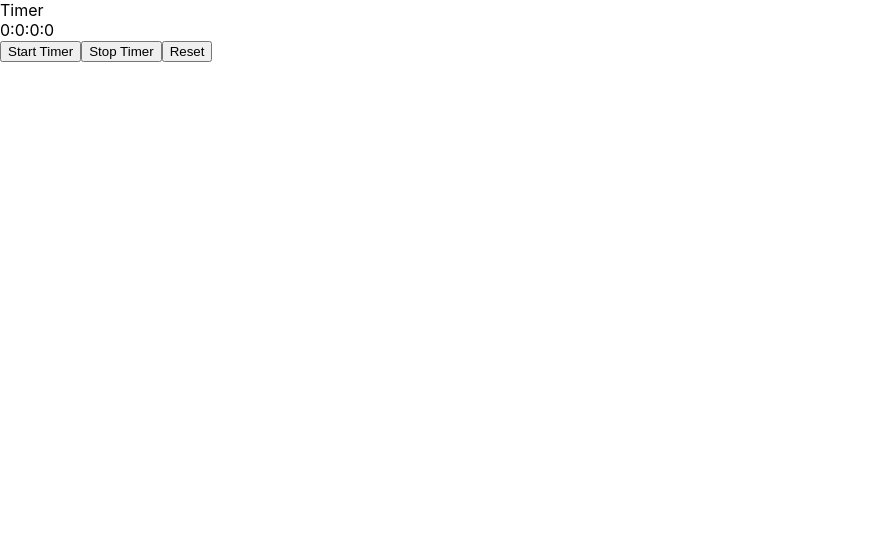
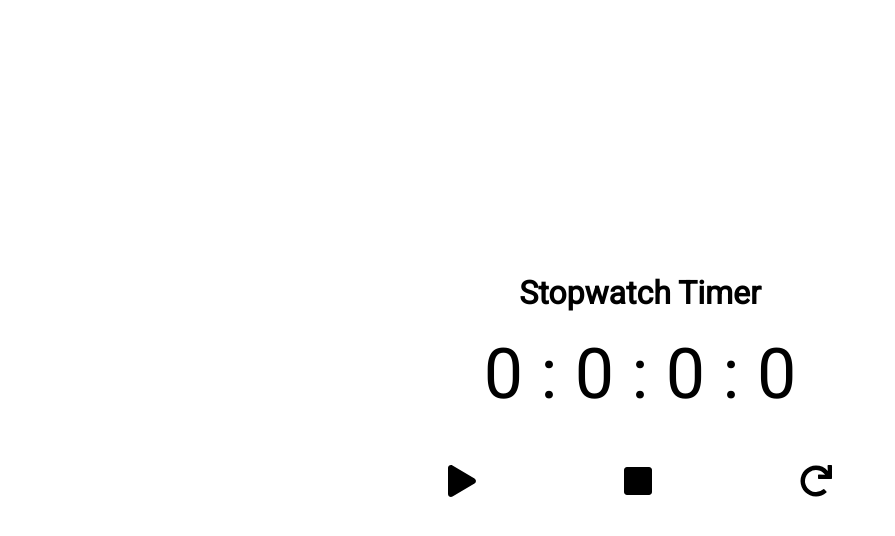
Before and after one commit to mw60680/stopwatch, a React (Create React App) app: page / in a window 1280 px wide. Shown: the top 536 px of the page, without its empty margins (0-895 px from the left). Built offline with nearby package versions, Linux system fonts and the light colour scheme.

Commit message:
Added fontawesome icons for controls. Start time on reset fix. Added propTypes and defaults. Added a bit of styling.

```diff
--- a/package.json
+++ b/package.json
@@ -3,6 +3,9 @@
   "version": "0.1.0",
   "private": true,
   "dependencies": {
+    "@fortawesome/fontawesome-svg-core": "^1.2.34",
+    "@fortawesome/free-solid-svg-icons": "^5.15.2",
+    "@fortawesome/react-fontawesome": "^0.1.14",
     "@testing-library/jest-dom": "^5.11.9",
     "@testing-library/react": "^11.2.3",
     "@testing-library/user-event": "^12.6.2",
--- a/public/index.html
+++ b/public/index.html
@@ -24,6 +24,9 @@
       work correctly both with client-side routing and a non-root public URL.
       Learn how to configure a non-root public URL by running `npm run build`.
     -->
+
+    <link rel="stylesheet"
+          href="https://fonts.googleapis.com/css?family=Roboto">
     <title>Stopwatch App</title>
   </head>
   <body>
--- a/src/App.css
+++ b/src/App.css
@@ -1,38 +1,26 @@
-.App {
-  text-align: center;
+.timer-container {
+	display: flex;
+	height: 100vh;
+	justify-content: center;
+	align-items: center;
+	flex-direction: column;
 }
 
-.App-logo {
-  height: 40vmin;
-  pointer-events: none;
+.timer {
 }
 
-@media (prefers-reduced-motion: no-preference) {
-  .App-logo {
-    animation: App-logo-spin infinite 20s linear;
-  }
+.timer-values {
+	font-size: 70px;
 }
 
-.App-header {
-  background-color: #282c34;
-  min-height: 100vh;
-  display: flex;
-  flex-direction: column;
-  align-items: center;
-  justify-content: center;
-  font-size: calc(10px + 2vmin);
-  color: white;
+.timer-controls {
+	display: flex;
+	width: 100%;
+	max-width: 30%;
+	justify-content: space-between;
+	padding: 50px 0;
 }
 
-.App-link {
-  color: #61dafb;
+.timer-controls > *:hover {
+	cursor: pointer;
 }
-
-@keyframes App-logo-spin {
-  from {
-    transform: rotate(0deg);
-  }
-  to {
-    transform: rotate(360deg);
-  }
-}
--- a/src/App.js
+++ b/src/App.js
@@ -4,7 +4,9 @@ import Stopwatch from './Stopwatch';
 
 function App() {
   return (
-    <Stopwatch/>
+    <div className='timer-container'>
+      <Stopwatch/>
+    </div>
   );
 }
 
--- a/src/Stopwatch.js
+++ b/src/Stopwatch.js
@@ -1,6 +1,9 @@
-import React, { Fragment, useEffect, useState } from 'react'
+import React, { Fragment, useEffect, useState } from 'react';
+import PropTypes from 'prop-types';
+import { FontAwesomeIcon } from '@fortawesome/react-fontawesome';
+import { faPlay, faStop, faRedo } from '@fortawesome/free-solid-svg-icons';
 
-const Stopwatch = () => {
+const Stopwatch = ({ heading }) => {
     const [running, setRunning] = useState(false);
 
     const [startTime, setStartTime] = useState();
@@ -30,7 +33,7 @@ const Stopwatch = () => {
 
     const startTimer = () => {
         setRunning(true);
-        setStartTime(Date.now());
+        !startTime && setStartTime(Date.now());
     }
 
     const stopTimer = () => {
@@ -39,39 +42,35 @@ const Stopwatch = () => {
 
     const resetTimer = () => {
         setTime({hrs: 0, min: 0, sec: 0, ms: 0})
+        setStartTime();
     }
 
-    const start = () => {
-        return (
-            <button onClick={startTimer}>Start Timer</button>
-        )
-    }
+    const start = () => <FontAwesomeIcon icon={faPlay} onClick={startTimer} size={'2x'}/>
 
-    const stop = () => {
-        return (
-            <button onClick={stopTimer}>Stop Timer</button>
-        )
-    }
+    const stop = () => <FontAwesomeIcon icon={faStop} onClick={stopTimer} size={'2x'}/>
 
-    const reset = () => {
-        return (
-            <button onClick={resetTimer}>Reset</button>
-        )
-    }
+    const reset = () => <FontAwesomeIcon icon={faRedo} onClick={resetTimer} size={'2x'}/>
 
     const timer = () => {
         return (
             <Fragment>
-                <div>Timer</div>
+                <div className='heading'>
+                    <h1>{ heading }</h1>
+                </div>
                 <div className='timer'>
-                    <span>{time.hrs}</span>:
-                    <span>{time.min}</span>:
-                    <span>{time.sec}</span>:
-                    <span>{time.ms}</span>
+                    <span className='timer-values'>{time.hrs}</span>
+                    <span className='timer-values'> : </span>
+                    <span className='timer-values'>{time.min}</span>
+                    <span className='timer-values'> : </span>
+                    <span className='timer-values'>{time.sec}</span>
+                    <span className='timer-values'> : </span>
+                    <span className='timer-values'>{time.ms}</span>
                 </div>
-                {start()}
-                {stop()}
-                {reset()}
+                <div className='timer-controls'>
+                    {start()}
+                    {stop()}
+                    {reset()}
+                </div>
             </Fragment>
         );
     }
@@ -79,4 +78,15 @@ const Stopwatch = () => {
     return timer();
 }
 
+Stopwatch.propTypes = {
+    /**
+     * Heading for the component - Timer heading
+     */
+    heading: PropTypes.string,
+}
+
+Stopwatch.defaultProps = {
+    heading: 'Stopwatch Timer'
+}
+
 export default Stopwatch
--- a/src/index.css
+++ b/src/index.css
@@ -1,13 +1,15 @@
 body {
-  margin: 0;
-  font-family: -apple-system, BlinkMacSystemFont, 'Segoe UI', 'Roboto', 'Oxygen',
+	margin: 0;
+	/* font-family: -apple-system, BlinkMacSystemFont, 'Segoe UI', 'Roboto', 'Oxygen',
     'Ubuntu', 'Cantarell', 'Fira Sans', 'Droid Sans', 'Helvetica Neue',
-    sans-serif;
-  -webkit-font-smoothing: antialiased;
-  -moz-osx-font-smoothing: grayscale;
+    sans-serif; */
+	-webkit-font-smoothing: antialiased;
+	-moz-osx-font-smoothing: grayscale;
+	font-family: 'Segoe UI', sans-serif;
+	font-family: 'Roboto', serif;
 }
 
 code {
-  font-family: source-code-pro, Menlo, Monaco, Consolas, 'Courier New',
-    monospace;
+	font-family: source-code-pro, Menlo, Monaco, Consolas, 'Courier New',
+		monospace;
 }
```
Also changed, not shown: 1 other file (tests, documents, lock files or other folders).
